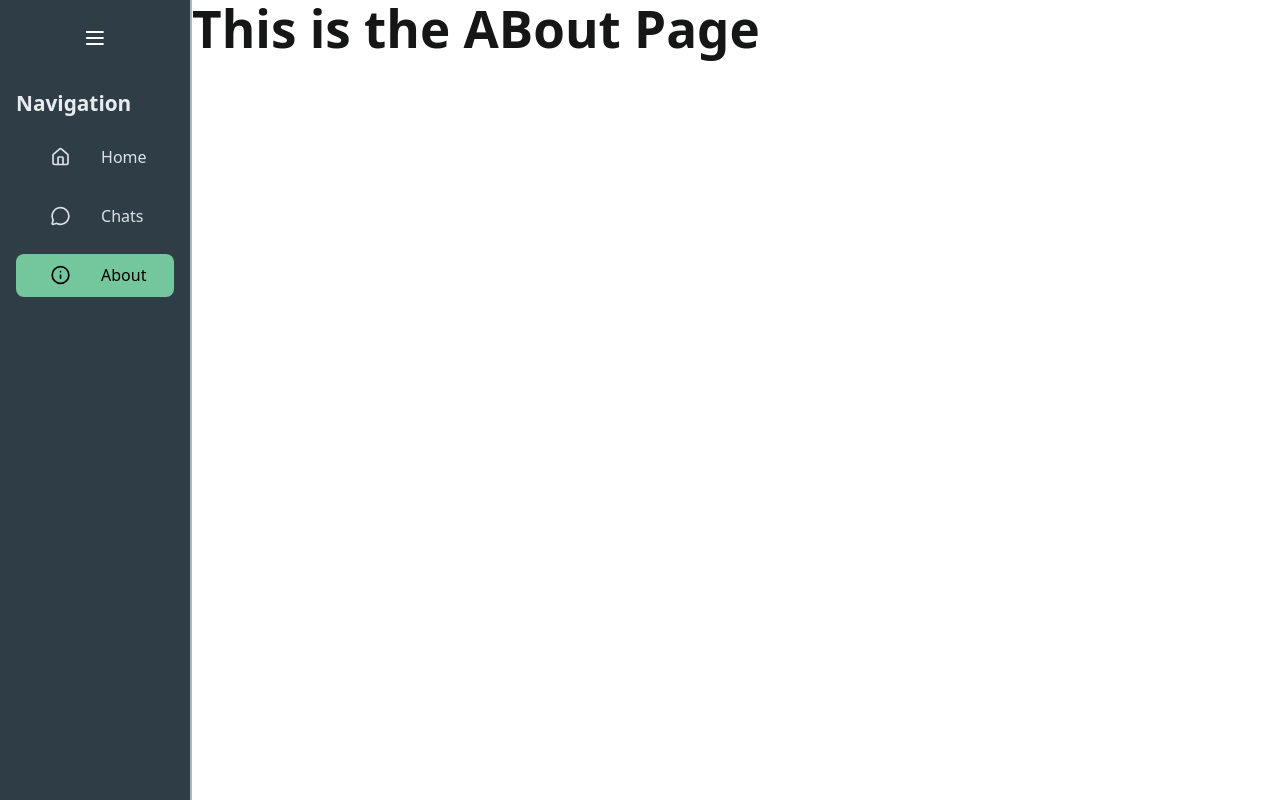
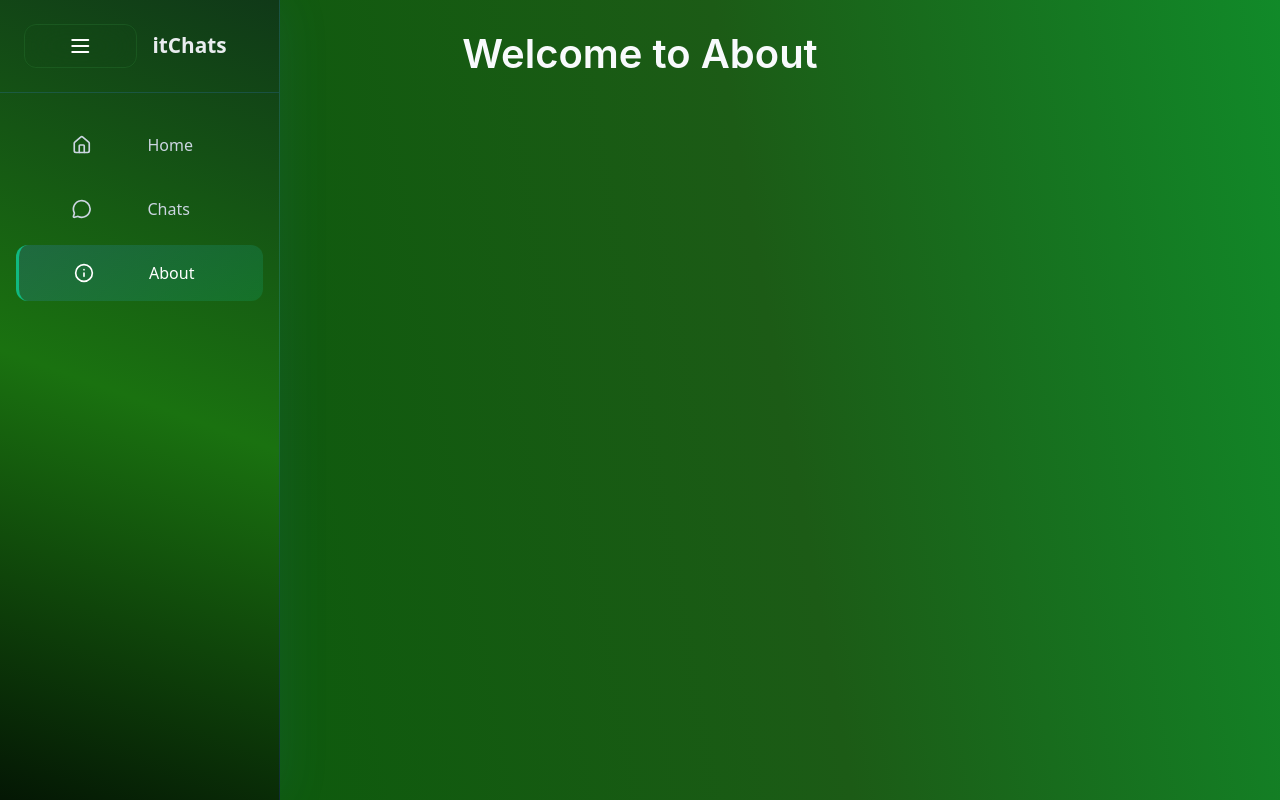
Before and after one commit to itChats-organization/itChats, a React (Vite) app in the folder client/: page /About in a window 1280 px wide. Built offline with nearby package versions, Linux system fonts and the light colour scheme.

Commit message:
Design sidebar

```diff
--- a/client/src/components/sideBar.css
+++ b/client/src/components/sideBar.css
@@ -1,19 +1,32 @@
 .sidebar {
-  background-color: #2f3e46;
+    background: linear-gradient(20deg, #041704 0%, #1a7210 50%, #103918 100%);
+    backdrop-filter: blur(20px);
+    border-right: 1px solid rgba(59, 130, 246, 0.2);
+    transition: all 0.3s ease;
+    box-shadow: 0 0 50px rgba(59, 130, 246, 0.1);
+    position: fixed;
+    top: 0;
+    left: 0;
     height: 100vh;
-  padding: 1rem;
-  color: white;
-  transition: width 0.3s ease;
-  overflow: hidden;
-  border-right: 2px solid #adb5bd;
+    box-sizing: border-box;
+    display: flex;
+    flex-direction: column;
 }
 
 .sidebar.open {
-  width: 220px;
+    width: 280px;
 }
 
 .sidebar.collapsed {
-  width: 60px;
+    width: 80px;
+}
+
+.sidebar-header {
+    padding: 1.5rem;
+    border-bottom: 1px solid rgba(59, 130, 246, 0.2);
+    display: flex;
+    align-items: center;
+    gap: 1rem;
 }
 
 .menu-btn {
@@ -21,50 +34,121 @@
     border: none;
     color: #ffffff;
     cursor: pointer;
-  margin-bottom: 1.5rem;
+    padding: 0.5rem;
+    backdrop-filter: blur(20px);
+    border: 1px solid rgba(46, 130, 59, 0.3);
+    border-radius: 12px;
+    transition: all 0.3s ease;
+    display: flex;
+    justify-content: center;
+    align-items: center;
+    min-width: 44px;
+    height: 44px;
+}
+
+.menu-btn:hover {
+    background: rgba(59, 246, 62, 0.2);
+    transform: scale(1.05);
 }
 
 .sidebar-title {
     font-size: 1.3rem;
     font-weight: bold;
     color: #e9ecef;
-  margin-bottom: 1rem;
+    margin: 0;
+    white-space: nowrap;
+    overflow: hidden;
 }
 
 .nav-links {
     display: flex;
     flex-direction: column;
-  gap: 1rem;
+    gap: 0.5rem;
+    padding: 1.5rem 1rem;
+    flex: 1;
 }
 
 .nav-link {
     display: flex;
     align-items: center;
-  gap: 0.75rem;
-  padding: 0.6rem 1rem;
+    gap: 1rem;
+    padding: 1rem;
+    color: #cbd5e1;
     text-decoration: none;
-  color: #dee2e6;
-  border-radius: 8px;
-  transition: background 0.3s, transform 0.3s;
+    border-radius: 12px;
+    transition: all 0.3s ease;
+    position: relative;
+    overflow: hidden;
+    font-weight: 500;
+    min-height: 48px;
+}
+
+.nav-icon {
+    display: flex;
+    align-items: center;
+    justify-content: center;
+    min-width: 20px;
+}
+
+.nav-label {
+    white-space: nowrap;
+    overflow: hidden;
+}
+
+.nav-link::before {
+    content: '';
+    position: absolute;
+    top: 0;
+    left: -100%;
+    width: 100%;
+    height: 100%;
+    background: linear-gradient(90deg, transparent, rgba(59, 130, 246, 0.1), transparent);
+    transition: left 0.5s ease;
+}
+
+.nav-link:hover::before {
+    left: 100%;
 }
 
 .nav-link:hover {
-  background-color: #495057;
-  color: #f1f3f5;
-  transform: translateX(4px);
+    background: rgba(7, 152, 111, 0.2);
+    color: #ffffff;
+    transform: translateX(5px);
+    box-shadow: 0 4px 15px rgba(132, 206, 119, 0.2);
 }
 
 .nav-link.active {
-  background-color: #74c69d;
-  color: black;
+    background: linear-gradient(135deg, rgba(59, 130, 246, 0.2), rgba(16, 185, 129, 0.2));
+    color: #ffffff;
+    border-left: 3px solid #10b981;
+}
+
+.nav-link.active::before {
+    display: none;
+}
+
+/* Collapsed state adjustments */
+.sidebar.collapsed .nav-link {
+    justify-content: center;
+    padding: 1rem 0.5rem;
+}
+
+.sidebar.collapsed .nav-icon {
+    min-width: auto;
 }
 
 @media (max-width: 768px) {
     .sidebar {
-    position: fixed;
-    z-index: 1000;
-    height: 100vh;
-    top: 0;
-    left: 0;
+        transform: translateX(-100%);
+    }
+
+    .sidebar.open {
+        transform: translateX(0);
+        width: 280px;
+    }
+
+    .sidebar.collapsed {
+      transform: translateX(0);
+      width: 90px;
     }
 }
--- a/client/src/components/sideBar.jsx
+++ b/client/src/components/sideBar.jsx
@@ -1,29 +1,5 @@
-// import {Link} from 'react-router-dom'
-// import  './sideBar.css'
-// export default function SideBar(){
-//   return (
-//     <aside className='sidebar'>
-//       <h2 >GO to </h2>
-//       <nav>
-//         <section className='nav-home'>
-//           <Link to='/'>Home</Link>
-//         </section>
-//       <section className='nav-chats'>
-// <Link to='/Chats'>Chats</Link>
-//       </section>
-//       <section className='nav-about'>
-//       <Link to='/About'>About</Link>
 
-//       </section>
-
-//       </nav>
-
-
-//     </aside>
-//   )
-// }
-
-
+// SideBar.jsx
 import { useState } from 'react'
 import { Link, useLocation } from 'react-router-dom'
 import { Home, MessageCircle, Info, Menu } from 'lucide-react'
@@ -45,11 +21,12 @@ export default function SideBar() {
 
   return (
     <aside className={`sidebar ${isOpen ? 'open' : 'collapsed'}`}>
-      <button className="menu-btn" onClick={toggleSidebar}>
-        <Menu size={24} />
-      </button>
-
-      {isOpen && <h2 className="sidebar-title">Navigation</h2>}
+      <div className="sidebar-header">
+        <button className="menu-btn" onClick={toggleSidebar}>
+          <Menu size={24} />
+        </button>
+        {isOpen && <h2 className="sidebar-title">itChats</h2>}
+      </div>
 
       <nav className="nav-links">
         {navItems.map(item => (
@@ -58,8 +35,8 @@ export default function SideBar() {
             to={item.path}
             className={`nav-link ${location.pathname === item.path ? 'active' : ''}`}
           >
-            {item.icon}
-            {isOpen && <span>{item.label}</span>}
+            <span className="nav-icon">{item.icon}</span>
+            {isOpen && <span className="nav-label">{item.label}</span>}
           </Link>
         ))}
       </nav>
--- a/client/src/pages/About.jsx
+++ b/client/src/pages/About.jsx
@@ -1,5 +1,10 @@
-
+// Home.jsx
+import './their.css'
 
 export default function About() {
-  return <h1>This is the ABout Page</h1>;
+  return(
+    <div className="myBody">
+        <h1>Welcome to About</h1>
+    </div>
+  );
 }
--- a/client/src/pages/Chats.jsx
+++ b/client/src/pages/Chats.jsx
@@ -1,3 +1,10 @@
+// Home.jsx
+import './their.css'
+
 export default function Chats() {
-  return <h1>This is the Chats Page</h1>;
+  return(
+    <div className="myBody">
+        <h1>Welcome to Chats</h1>
+    </div>
+  );
 }
--- a/client/src/pages/Home.jsx
+++ b/client/src/pages/Home.jsx
@@ -1,4 +1,10 @@
+// Home.jsx
 import './their.css'
+
 export default function Home() {
-  return <h1>Welcome to Home</h1>;
+  return(
+    <div className="myBody">
+        <h1>Welcome to Home</h1>
+    </div>
+  );
 }
--- a/client/src/pages/their.css
+++ b/client/src/pages/their.css
@@ -1,3 +1,16 @@
-h1{
-    color: rgb(21, 23, 22);
+/* their.css */
+.myBody {
+    background: linear-gradient(80deg, #0b5a0b 10%, #1c5b16 60%, #118a29 100%);
+    min-height: 100vh;
+    overflow-x: hidden;
+    padding: 2rem;
 }
+
+h1 {
+    color: #f8fafc;
+    font-family: 'Inter', -apple-system, BlinkMacSystemFont, sans-serif;
+    font-size: 2.5rem;
+    font-weight: 600;
+    margin: 0;
+    text-align: center;
+}
```
Lines whose indentation alone changed are shown as unchanged.
